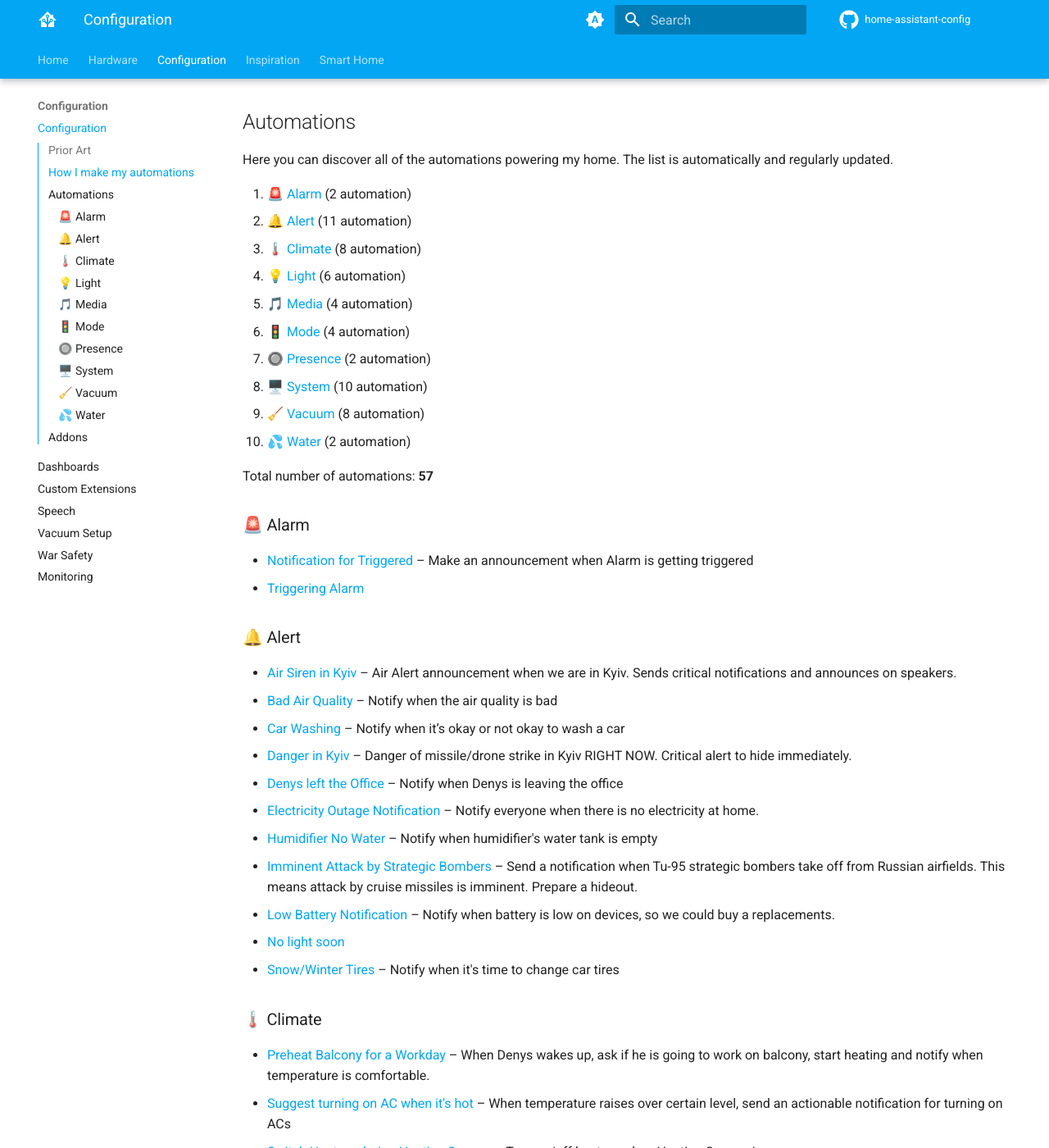
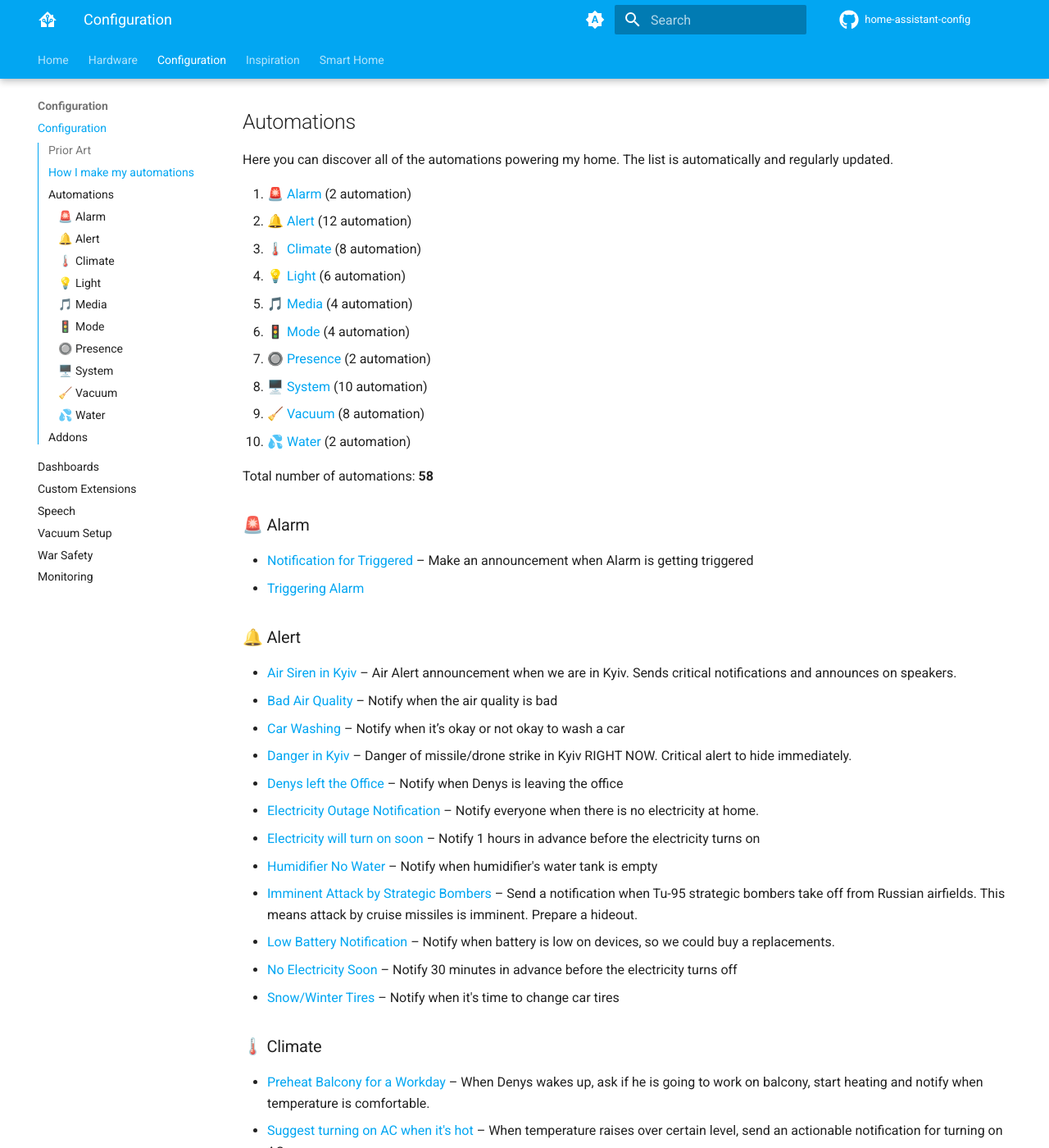
Before and after one commit to denysdovhan/home-assistant-config, an MkDocs documentation site: the page built from docs/config/index.md, in a window 1280 px wide and 1400 px high, scrolled down 1117 px. Shown: the whole window at 82% size. Built offline with MkDocs 1.6.1 and Material for MkDocs 9.7.7, drawn with Linux system fonts in a browser that asks for light colours; comment, search, counter and statistics services are not loaded.

Commit message:
docs: Update docs

```diff
--- a/docs/config/index.md
+++ b/docs/config/index.md
@@ -38,7 +38,7 @@ Here you can discover all of the automations powering my home. The list is autom
 <!-- start-automations -->
 
 1. [🚨 Alarm](#-alarm) (2 automation)
-1. [🔔 Alert](#-alert) (11 automation)
+1. [🔔 Alert](#-alert) (12 automation)
 1. [🌡️ Climate](#-climate) (8 automation)
 1. [💡 Light](#-light) (6 automation)
 1. [🎵 Media](#-media) (4 automation)
@@ -48,7 +48,7 @@ Here you can discover all of the automations powering my home. The list is autom
 1. [🧹 Vacuum](#-vacuum) (8 automation)
 1. [💦 Water](#-water) (2 automation)
 
-Total number of automations: **57**️
+Total number of automations: **58**️
 
 ### 🚨 Alarm
 
@@ -63,10 +63,11 @@ Total number of automations: **57**️
 - [Danger in Kyiv](https://github.com/denysdovhan/home-assistant-config/blob/76abb5d0e89160ccc80955a28fca1386cb6d6712/automations.yaml#L2247) – Danger of missile/drone strike in Kyiv RIGHT NOW. Critical alert to hide immediately.
 - [Denys left the Office](https://github.com/denysdovhan/home-assistant-config/blob/76abb5d0e89160ccc80955a28fca1386cb6d6712/automations.yaml#L2116) – Notify when Denys is leaving the office
 - [Electricity Outage Notification](https://github.com/denysdovhan/home-assistant-config/blob/76abb5d0e89160ccc80955a28fca1386cb6d6712/automations.yaml#L2371) – Notify everyone when there is no electricity at home.
+- [Electricity will turn on soon](https://github.com/denysdovhan/home-assistant-config/blob/76abb5d0e89160ccc80955a28fca1386cb6d6712/automations.yaml#L2538) – Notify 1 hours in advance before the electricity turns on
 - [Humidifier No Water](https://github.com/denysdovhan/home-assistant-config/blob/76abb5d0e89160ccc80955a28fca1386cb6d6712/automations.yaml#L393) – Notify when humidifier's water tank is empty
 - [Imminent Attack by Strategic Bombers](https://github.com/denysdovhan/home-assistant-config/blob/76abb5d0e89160ccc80955a28fca1386cb6d6712/automations.yaml#L2348) – Send a notification when Tu-95 strategic bombers take off from Russian airfields. This means attack by cruise missiles is imminent. Prepare a hideout.
-- [Low Battery Notification](https://github.com/denysdovhan/home-assistant-config/blob/76abb5d0e89160ccc80955a28fca1386cb6d6712/automations.yaml#L2426) – Notify when battery is low on devices, so we could buy a replacements.
-- [No light soon](https://github.com/denysdovhan/home-assistant-config/blob/76abb5d0e89160ccc80955a28fca1386cb6d6712/automations.yaml#L2509)
+- [Low Battery Notification](https://github.com/denysdovhan/home-assistant-config/blob/76abb5d0e89160ccc80955a28fca1386cb6d6712/automations.yaml#L2428) – Notify when battery is low on devices, so we could buy a replacements.
+- [No Electricity Soon](https://github.com/denysdovhan/home-assistant-config/blob/76abb5d0e89160ccc80955a28fca1386cb6d6712/automations.yaml#L2511) – Notify 30 minutes in advance before the electricity turns off
 - [Snow/Winter Tires](https://github.com/denysdovhan/home-assistant-config/blob/76abb5d0e89160ccc80955a28fca1386cb6d6712/automations.yaml#L469) – Notify when it's time to change car tires
 
 ### 🌡️ Climate
@@ -91,7 +92,7 @@ Total number of automations: **57**️
 
 ### 🎵 Media
 
-- [Plex Disk Optimization](https://github.com/denysdovhan/home-assistant-config/blob/76abb5d0e89160ccc80955a28fca1386cb6d6712/automations.yaml#L2476) – Optimise disk operations by enabling Turtle mode on Transmission when someone is watching Plex.
+- [Plex Disk Optimization](https://github.com/denysdovhan/home-assistant-config/blob/76abb5d0e89160ccc80955a28fca1386cb6d6712/automations.yaml#L2478) – Optimise disk operations by enabling Turtle mode on Transmission when someone is watching Plex.
 - [Turn off Samsung TV when PlayStation turns off](https://github.com/denysdovhan/home-assistant-config/blob/76abb5d0e89160ccc80955a28fca1386cb6d6712/automations.yaml#L95) – Turn off Samsung TV when PS5 goes to sleep mode
 - [Turn on Apple TV when Samsung TV turns on](https://github.com/denysdovhan/home-assistant-config/blob/76abb5d0e89160ccc80955a28fca1386cb6d6712/automations.yaml#L2025) – Turn on Apple TV when Samsung TV turns on and PS5 is off
 - [Turn on Apple TV when Samsung TV turns on](https://github.com/denysdovhan/home-assistant-config/blob/76abb5d0e89160ccc80955a28fca1386cb6d6712/automations.yaml#L2025) – Turn on Apple TV when Samsung TV turns on and PS5 is off
```
